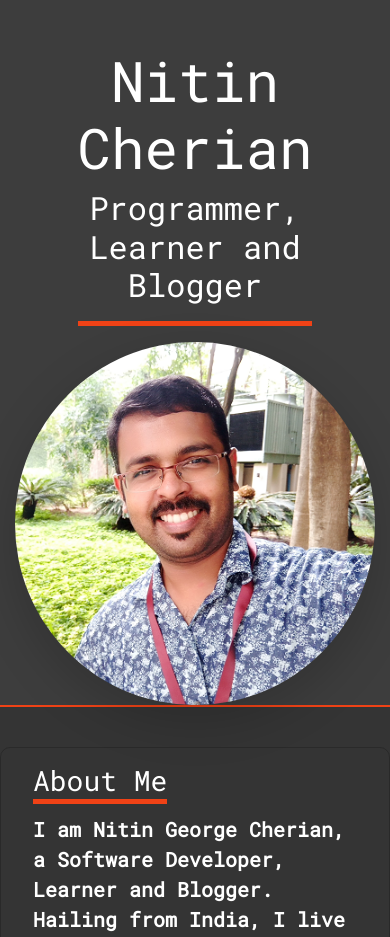
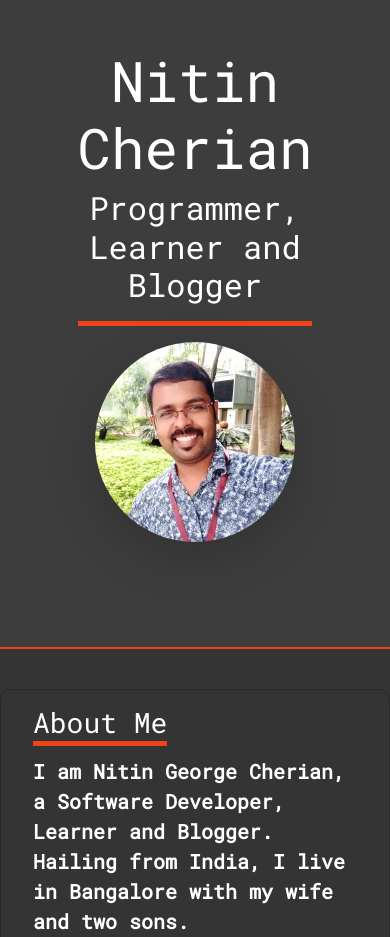
Before and after one commit to realnitinworks/Portfolio, a Django app: page / in a window 390 px wide. Shown: the part 65-1002 px from the top of the page. Run offline with Django 3.2, Linux system fonts and the light colour scheme; data that the repository does not hold is empty; parts of the project's set-up code (start-up, migrations or seed data) failed here and were passed over; some libraries are stand-ins or nearby versions.

Commit message:
Use webp images for home static images.

```diff
--- a/portfolio/templates/portfolio/home.html
+++ b/portfolio/templates/portfolio/home.html
@@ -16,7 +16,13 @@
 </div>
 <div class="col-sm-6 d-flex justify-content-center align-items-center">
     <picture>
-        <img src="{% static "assets/img/me.png" %}" class="img-fluid rounded-circle shadow-lg" alt="Picture of Me">
+        <source srcset="{% static "assets/img/me.webp" %}" class="img-fluid rounded-circle shadow-lg" type="image/webp"
+            media="(min-width: 745px)">
+        <source srcset="{% static "assets/img/me-s.webp" %}" class="img-fluid rounded-circle shadow-lg"
+            type="image/webp">
+        <source srcset="{% static "assets/img/me.png" %}" class="img-fluid rounded-circle shadow-lg" type="image/png"
+            media="(min-width: 745px)">
+        <img src="{% static "assets/img/me-s.png" %}" class="img-fluid rounded-circle shadow-lg" alt="Picture of Me">
     </picture>
 </div>
 {% endblock banner_content %}
@@ -29,17 +35,27 @@
 <section id="about" class="section-boundary">
     <div class="container">
         <div class="row p-3" style="border: 1px solid rgba(0, 0, 0, 0.2); border-radius: 10px;">
-            <div class="col-lg-5 d-none d-lg-block"><img class="img-fluid shadow-lg rounded"
-                    src="{% static "assets/img/skills_list.jpeg" %}" style="height: 750px;"></div>
+            <div class="col-lg-5 d-none d-lg-block">
+                <picture>
+                    <source srcset="{% static "assets/img/skills_list.webp" %}"
+                        class="img-fluid rounded-circle shadow-lg" type="image/webp" style="height: 750px;">
+                    <source srcset="{% static "assets/img/skills_list.jpeg" %}"
+                        class="img-fluid rounded-circle shadow-lg" type="image/jpeg" style="height: 750px;">
+                    <img class="img-fluid shadow-lg rounded" src="{% static "assets/img/skills_list.jpeg" %}"
+                        style="height: 750px;">
+                </picture>
+            </div>
             <div class="col-lg-7 pl-3">
                 <h3 class="pb-2"><span class="heading-underline">About Me</span></h3>
                 <p class="text-left normal-text">I am Nitin George Cherian, a Software Developer, Learner and Blogger.
                     Hailing from India,
                     I live in Bangalore with my wife and two sons.</p>
-                <p class="text-left normal-text">My area of interest and work includes Web Development, Computer Networks,
+                <p class="text-left normal-text">My area of interest and work includes Web Development, Computer
+                    Networks,
                     Concurrent and Distributed Systems.
                     Python is my favorite programming language and I am an avid Pythonista.</p>
-                <p class="text-left normal-text">During my free time, I do side projects, write blog posts, and polish my
+                <p class="text-left normal-text">During my free time, I do side projects, write blog posts, and polish
+                    my
                     skills in Programming and&nbsp;Software Design.</p>
                 <p class="text-left normal-text">My Philosophy resonates with the Unix Philosophy - <span
                         class="text-success">Do One Thing and Do it Well.</span></p>
```
Also changed, not shown: static/assets/img/me-s.png (added), static/assets/img/me-s.webp (added), static/assets/img/me.webp (added), static/assets/img/skills_list.webp (added).
